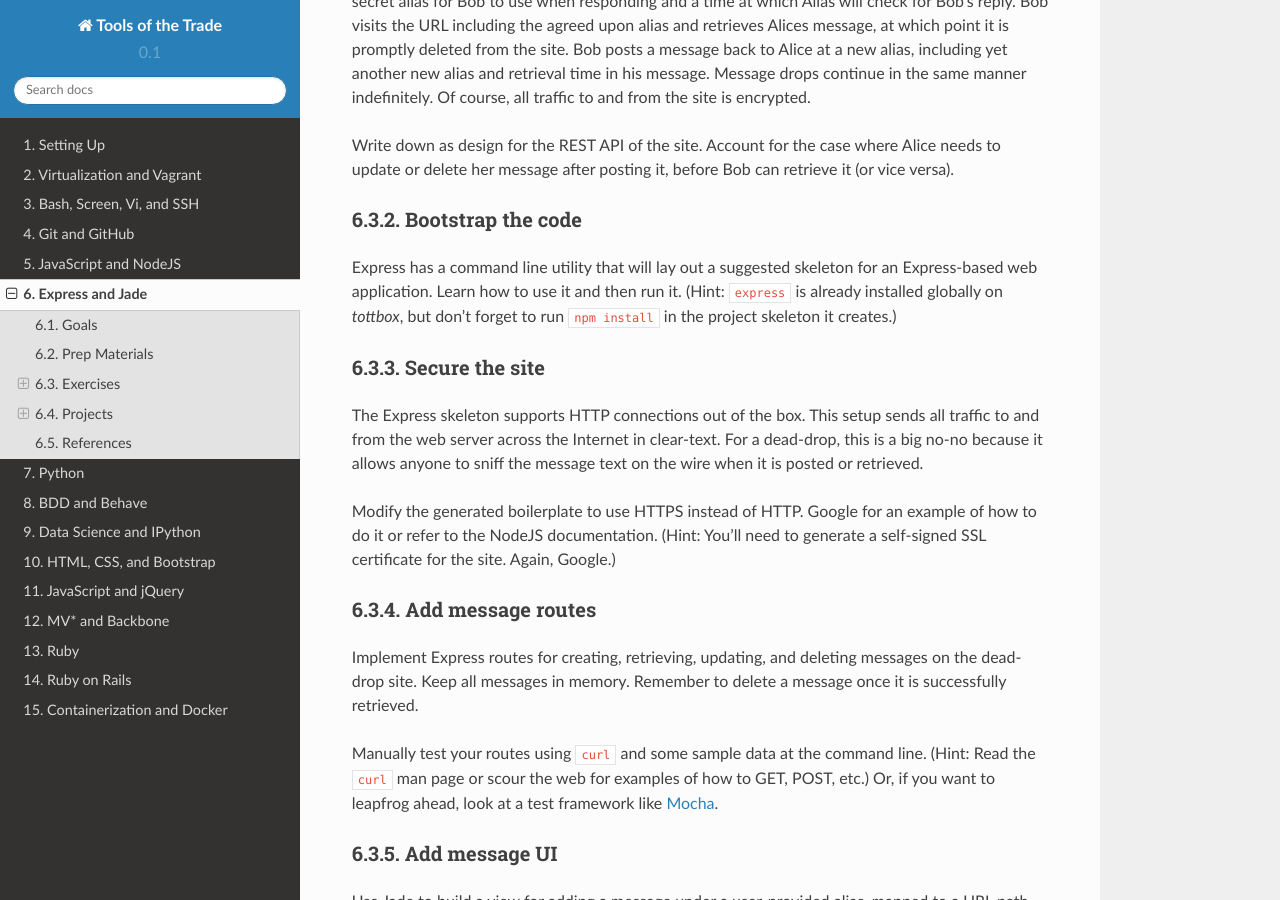
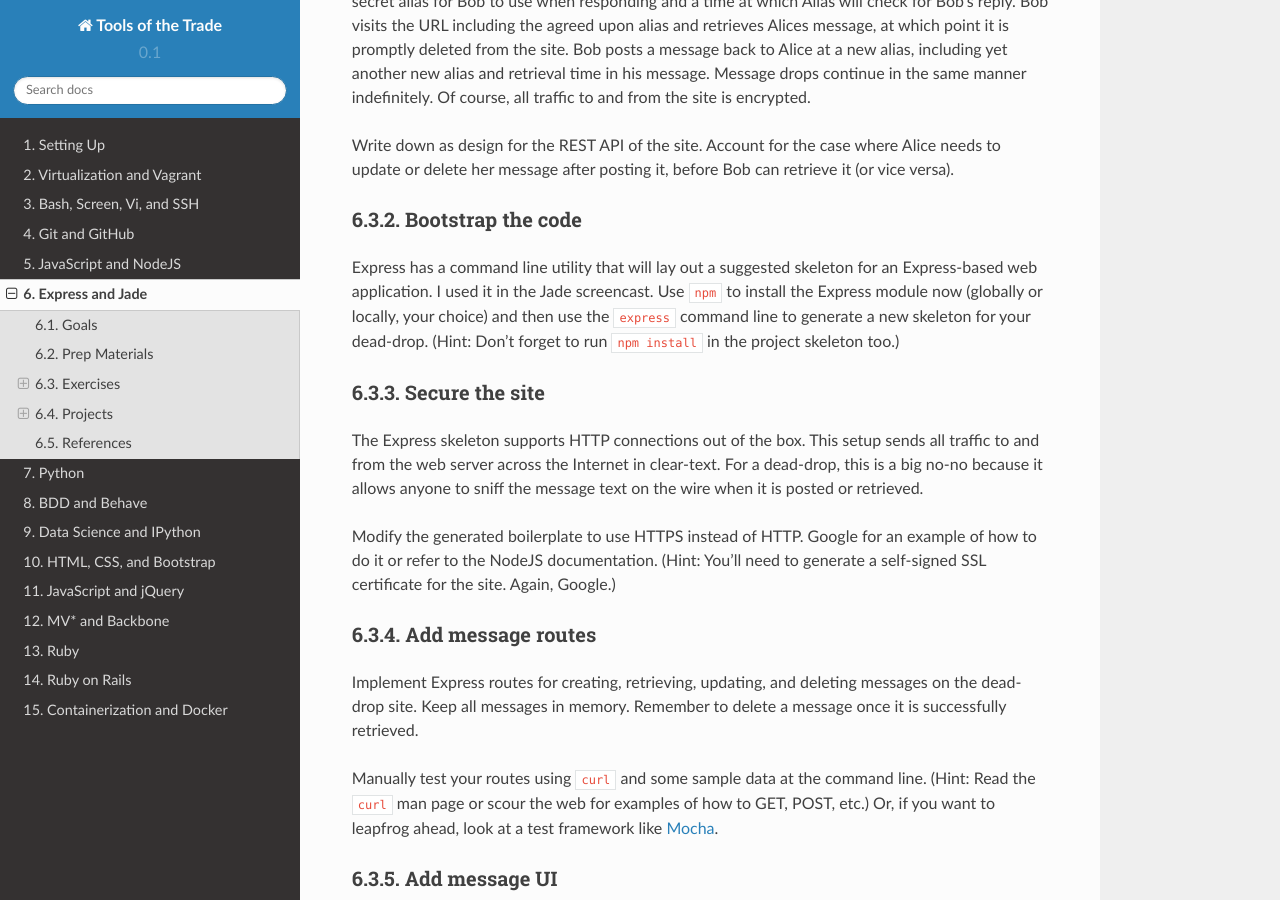
Before and after one commit to parente/tott, a Sphinx documentation site: the page built from doc/sessions/express.rst, in a window 1280 px wide and 900 px high, scrolled down 1207 px. Built offline with Sphinx 7.4.7 and the Read the Docs theme 2.0.0, drawn with Linux system fonts in a browser that asks for light colours.

Commit message:
Fix doc about express being installed

```diff
--- a/doc/sessions/express.rst
+++ b/doc/sessions/express.rst
@@ -47,7 +47,7 @@ Write down as design for the REST API of the site. Account for the case where Al
 Bootstrap the code
 ##################
 
-Express has a command line utility that will lay out a suggested skeleton for an Express-based web application. Learn how to use it and then run it. (Hint: ``express`` is already installed globally on *tottbox*, but don't forget to run ``npm install`` in the project skeleton it creates.)
+Express has a command line utility that will lay out a suggested skeleton for an Express-based web application. I used it in the Jade screencast. Use ``npm`` to install the Express module now (globally or locally, your choice) and then use the ``express`` command line to generate a new skeleton for your dead-drop. (Hint: Don't forget to run ``npm install`` in the project skeleton too.)
 
 Secure the site
 ###############
```
